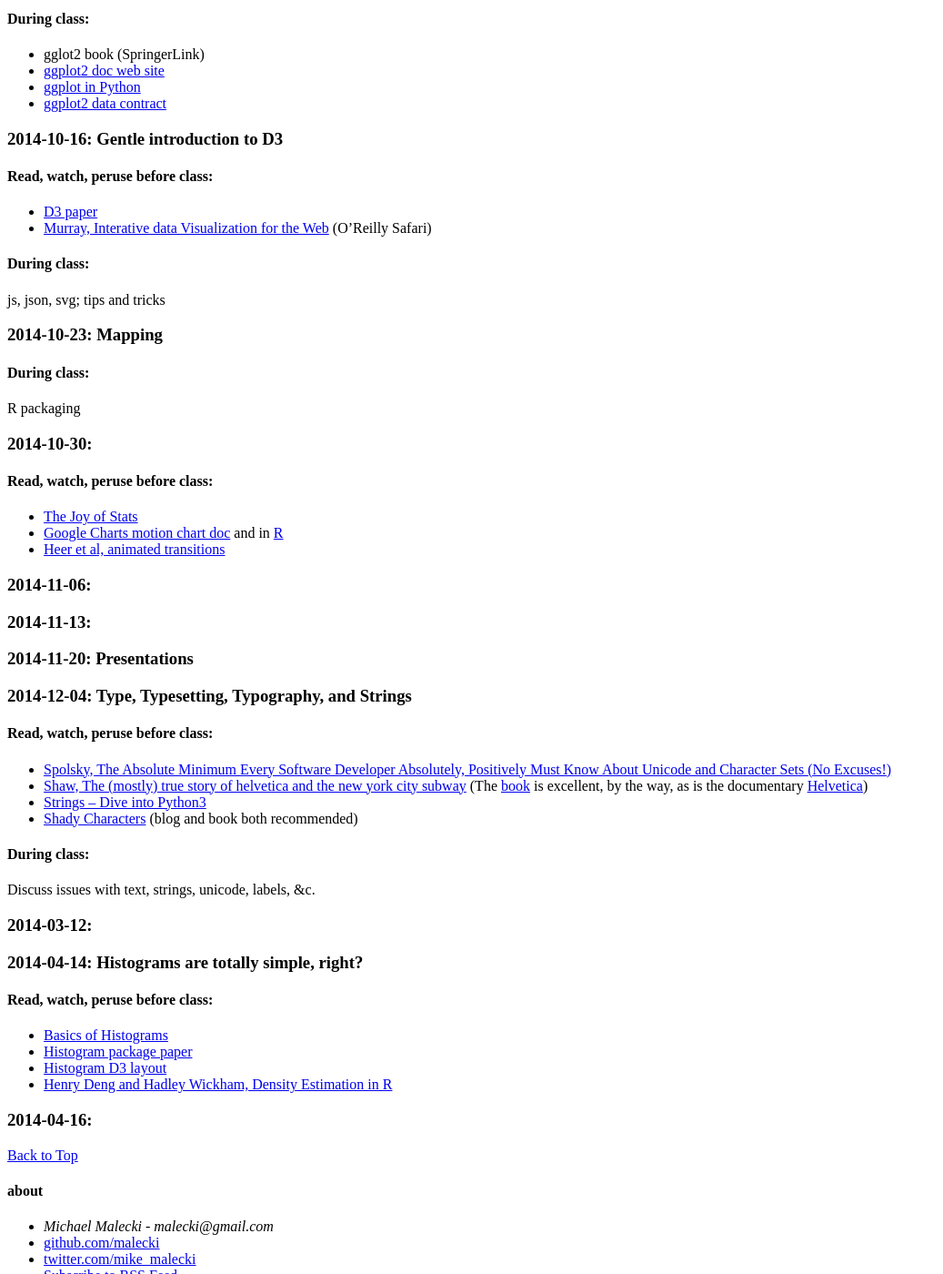
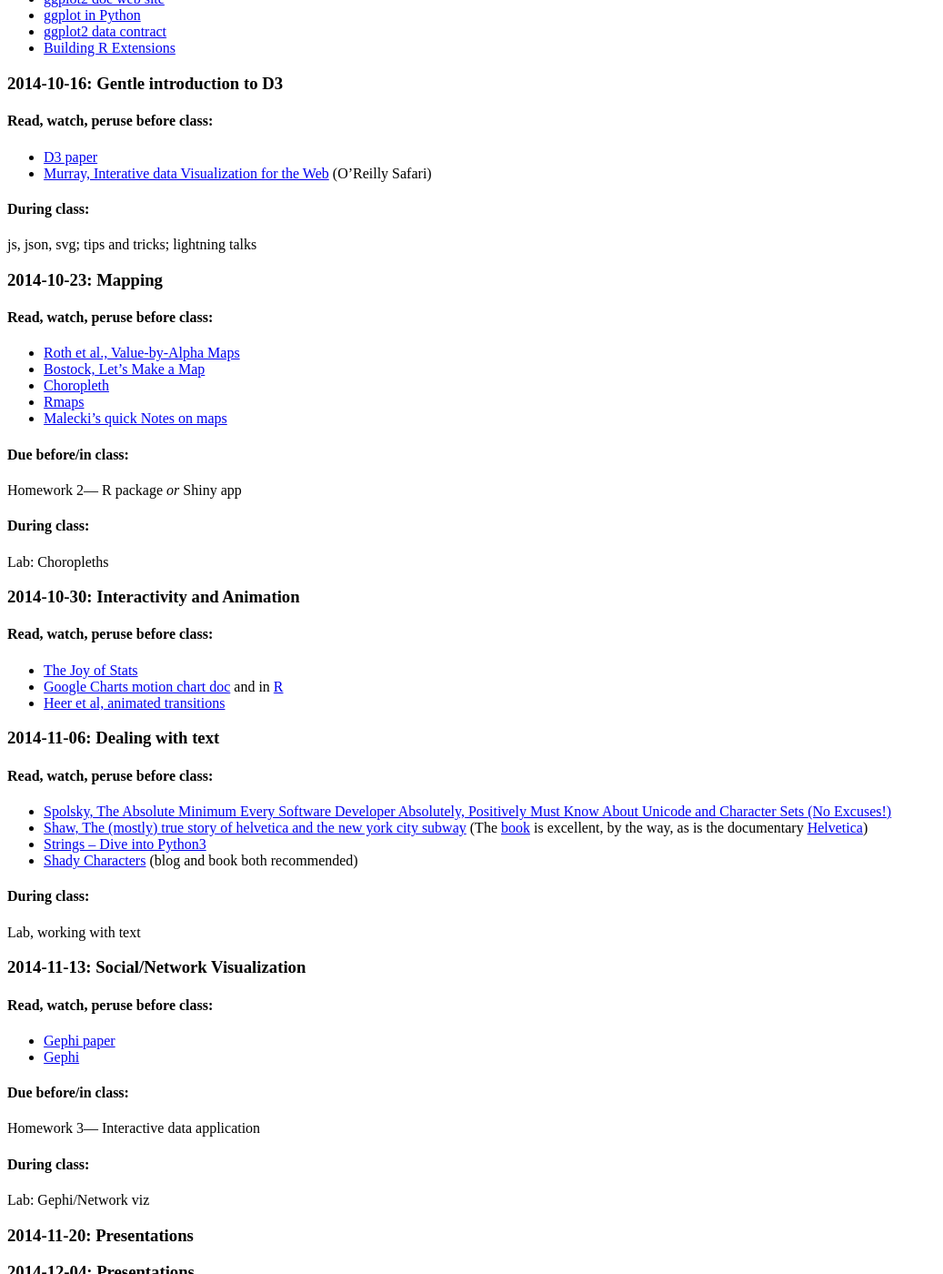
Before and after one commit to malecki/qmssviz, a Jekyll site: the page built from agenda.md, in a window 1280 px wide and 1400 px high, scrolled down 2004 px. Shown: the whole window at 91% size, without its empty margins (0-1037 px from the left). Built offline with Jekyll 4.4.1, drawn with Linux system fonts in a browser that asks for light colours; nearby versions of some CDN libraries; Markdown is read by kramdown in place of the engine named in the settings; a script that is not in the unit is left out; comment, search, counter and statistics services are not loaded; some of the changed text lies outside the part shown.

Commit message:
rearrange, add due dates

```diff
--- a/_data/agenda.yaml
+++ b/_data/agenda.yaml
@@ -26,6 +26,7 @@
   during: |
     - [knitr doc](http://yihui.name/knitr/)
     - discuss reproducible research, publishing replication data, versioning, &c
+  due: Homework 1— Rmarkdown, ggplot2, and github
 
 - date: 2014-09-25
   topic: color
@@ -37,13 +38,9 @@
     - Rec: [HCL in R](http://cran.r-project.org/web/packages/colorspace/vignettes/hcl-colors.pdf)
     - Rec: [Quantitative](https://github.com/mbostock/d3/wiki/Quantitative-Scales) and [Ordinal](https://github.com/mbostock/d3/wiki/Ordinal-Scales) scales in D3
     - Rec: [Motley](http://onlinelibrary.wiley.com/doi/10.1002/col.20559/abstract)
-  during: |
-    - discuss some graphs with color issues
-    - discuss color issues for class projects
 
 - date: 2014-10-02
   topic: Data are ugly
-  due: Iteration plan with objective and specific tasks for 3 weeks.
   before: |
     - [Tidy data](http://vita.had.co.nz/papers/tidy-data.pdf)
     - [Research directions in data wrangling](http://idl.cs.washington.edu/papers/data-wrangling)
@@ -60,73 +57,57 @@
     - [Paul Murrell's page](https://www.stat.auckland.ac.nz/~paul/)
     - Rec: [Dynamic Visualizations with D3 and AngularJS](http://www.youtube.com/watch?v=BvAeabvZ61o)
   during: |
+    - R Packaging
     - gglot2 book (SpringerLink)
     - [ggplot2 doc web site](http://ggplot2.org)
     - [ggplot in Python](http://blog.yhathq.com/posts/ggplot-for-python.html)
     - [ggplot2 data contract](http://martinsbioblogg.wordpress.com/2014/02/20/books-and-lessons-about-ggplot2/)
+    - [Building R Extensions](http://cran.r-project.org/doc/manuals/r-release/R-exts.html)
 
 - date: 2014-10-16
   topic: Gentle introduction to D3
   before: |
     - [D3 paper](http://idl.cs.washington.edu/papers/d3)
     - [Murray, Interative data Visualization for the Web](http://proquest.safaribooksonline.com.ezproxy.cul.columbia.edu/book/web-design-and-development/9781449340223) (O'Reilly Safari)
-  during: js, json, svg; tips and tricks
-
+  during: js, json, svg; tips and tricks; lightning talks
 
 - date: 2014-10-23
   topic: Mapping
-  during: R packaging
+  during: "Lab: Choropleths"
+  before: |
+    - [Roth et al., Value-by-Alpha Maps](http://www.ncbi.nlm.nih.gov/pmc/articles/PMC3173776/)
+    - [Bostock, Let’s Make a Map](http://bost.ocks.org/mike/map/)
+    - [Choropleth](http://bl.ocks.org/mbostock/4060606)
+    - [Rmaps](http://rmaps.github.io/)
+    - [Malecki's quick Notes on maps](https://sites.google.com/site/malecki/map-notes)
+  due: Homework 2— R package *or* Shiny app
 
 - date: 2014-10-30
+  topic: Interactivity and Animation
   before: |
     - [The Joy of Stats](http://www.gapminder.org/videos/the-joy-of-stats/)
     - [Google Charts motion chart doc](https://developers.google.com/chart/interactive/docs/gallery/motionchart) and in [R](http://blog.revolutionanalytics.com/2011/01/create-motion-charts-in-r-with-the-googlevis-package.html)
     - [Heer et al, animated transitions](http://idl.cs.washington.edu/papers/animated-transitions/)
 
 - date: 2014-11-06
+  topic: Dealing with text
+  before: |
+    - [Spolsky, The Absolute Minimum Every Software Developer Absolutely, Positively Must Know About Unicode and Character Sets (No Excuses!)](http://www.joelonsoftware.com/articles/Unicode.html)
+    - [Shaw, The (mostly) true story of helvetica and the new york city subway](http://www.aiga.org/the-mostly-true-story-of-helvetica-and-the-new-york-city-subway/) (The [book](http://www.helveticasubway.com) is excellent, by the way, as is the documentary [Helvetica](http://helveticafilm.com))
+    - [Strings – Dive into Python3](http://www.diveintopython3.net/strings.html)
+    - [Shady Characters](http://www.shadycharacters.co.uk) (blog and book both recommended)
+  during: Lab, working with text
 
 - date: 2014-11-13
+  topic: Social/Network Visualization
+  before: |
+    - [Gephi paper](https://www.aaai.org/ocs/index.php/ICWSM/09/paper/view/154)
+    - [Gephi](https://gephi.github.io/)
+  during: "Lab: Gephi/Network viz"
+  due: Homework 3— Interactive data application
 
 - date: 2014-11-20
   topic: Presentations
 
 - date: 2014-12-04
   topic: Presentations
-
-
-
-
-
-
-
-
-
-
-
-
-
-
-
-
-
-  topic: Type, Typesetting, Typography, and Strings
-  before: |
-    - [Spolsky, The Absolute Minimum Every Software Developer Absolutely, Positively Must Know About Unicode and Character Sets (No Excuses!)](http://www.joelonsoftware.com/articles/Unicode.html)
-    - [Shaw, The (mostly) true story of helvetica and the new york city subway](http://www.aiga.org/the-mostly-true-story-of-helvetica-and-the-new-york-city-subway/) (The [book](http://www.helveticasubway.com) is excellent, by the way, as is the documentary [Helvetica](http://helveticafilm.com))
-    - [Strings – Dive into Python3](http://www.diveintopython3.net/strings.html)
-    - [Shady Characters](http://www.shadycharacters.co.uk) (blog and book both recommended)
-  during: Discuss issues with text, strings, unicode, labels, &c.
-
-
-
-- date: 2014-03-12
-
-- date: 2014-04-14
-  topic: Histograms are totally simple, right?
-  before: |
-    - [Basics of Histograms](http://rforpublichealth.blogspot.com/2012/12/basics-of-histograms.html)
-    - [Histogram package paper](http://cran.r-project.org/web/packages/histogram/histogram.pdf)
-    - [Histogram D3 layout](https://github.com/mbostock/d3/wiki/Histogram-Layout)
-    - [Henry Deng and Hadley Wickham, Density Estimation in R](http://vita.had.co.nz/papers/density-estimation.pdf)
-
-- date: 2014-04-16
```
Also changed, not shown: _posts/2014-09-04-intro.md (+6 -2 lines).
